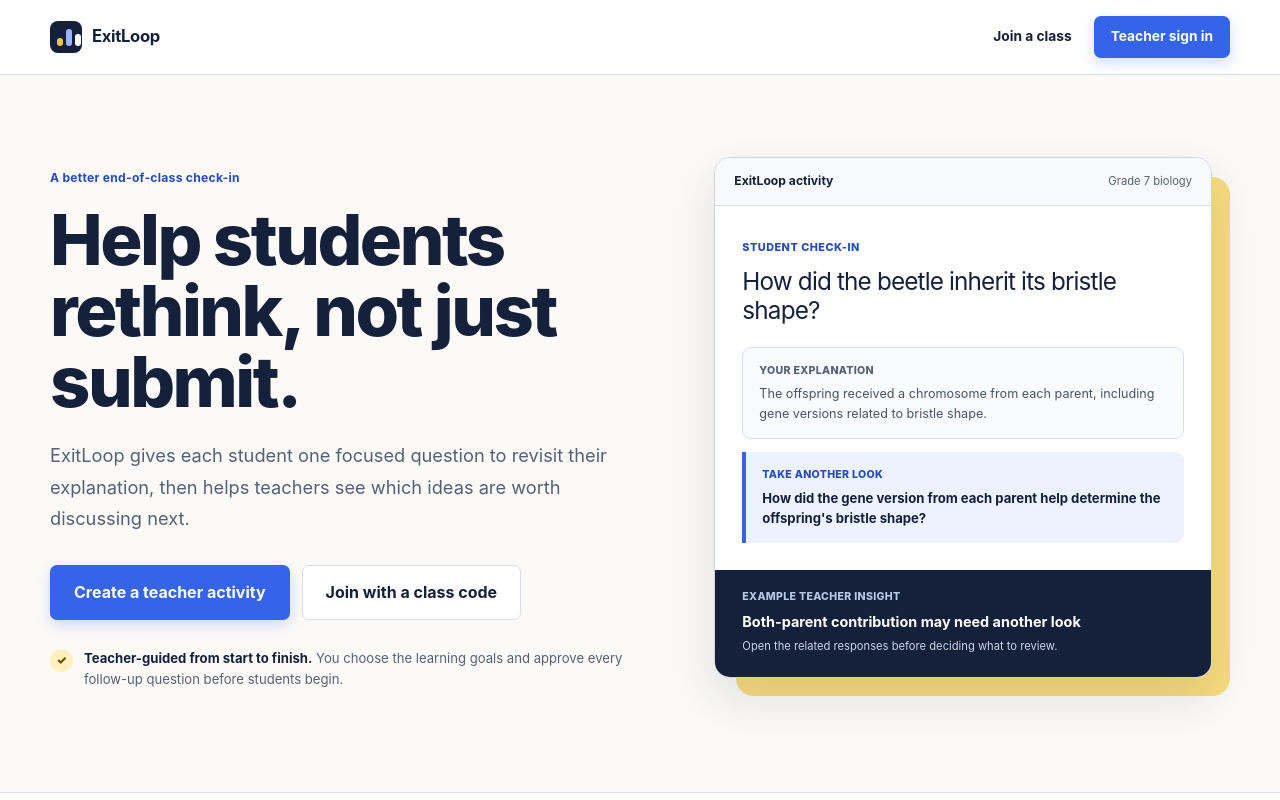
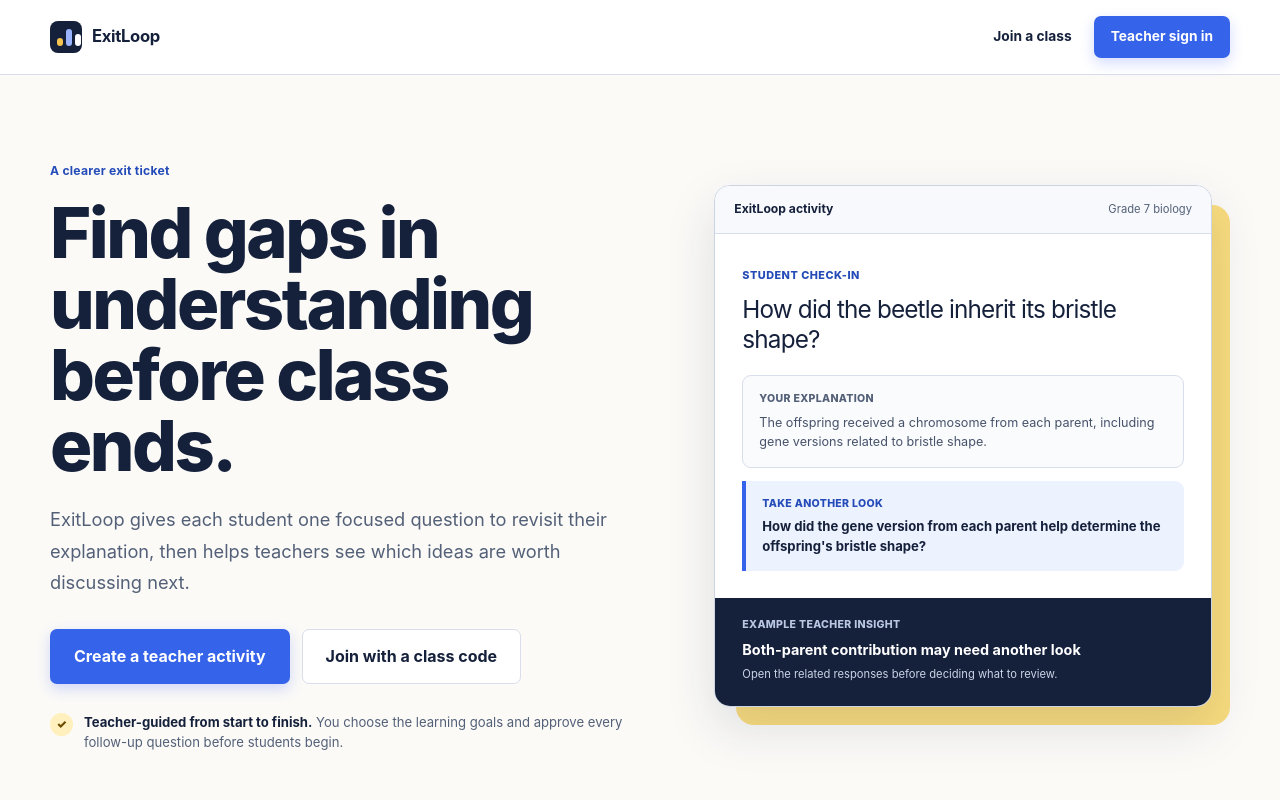
Before and after one commit to ChenMel27/biosense-loop, a Next.js app: page / in a window 1280 px wide. Shown: the top 800 px of the page. Built offline with nearby package versions, Linux system fonts and the light colour scheme.

Commit message:
Refine ExitLoop homepage headline

```diff
--- a/src/app/page.tsx
+++ b/src/app/page.tsx
@@ -9,8 +9,8 @@ export default function Home() {
       <main>
         <section className="edu-hero shell">
           <div className="edu-hero-copy">
-            <span className="eyebrow">A better end-of-class check-in</span>
-            <h1>Help students rethink, not just submit.</h1>
+            <span className="eyebrow">A clearer exit ticket</span>
+            <h1>Find gaps in understanding before class ends.</h1>
             <p>
               ExitLoop gives each student one focused question to revisit their explanation, then
               helps teachers see which ideas are worth discussing next.
```
